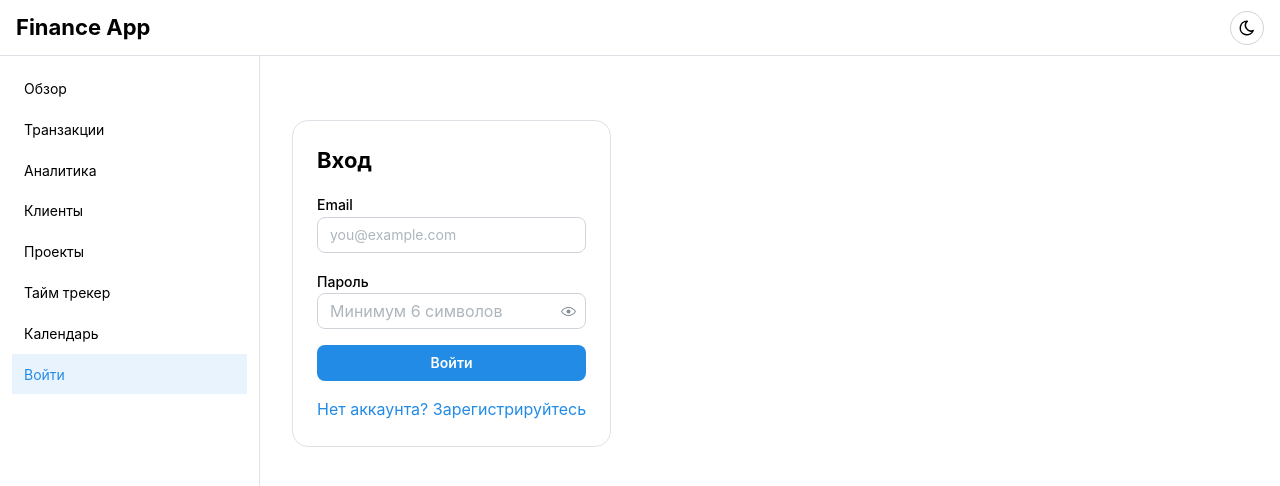
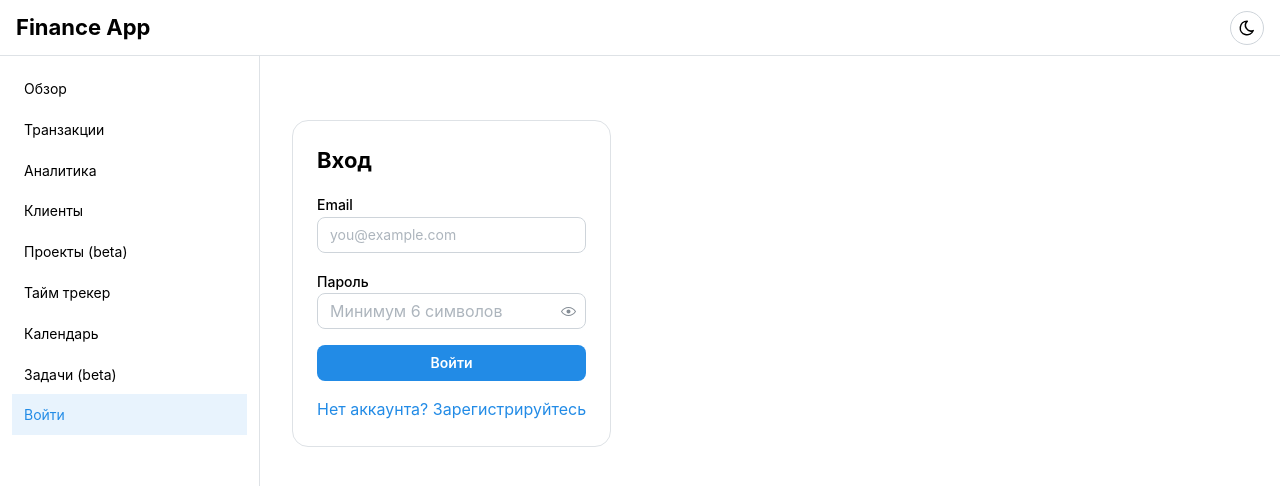
Before and after one commit to denisromanovich94/react-redux-finance-app, a React (Vite) app: page /auth in a window 1280 px wide. Shown: the top 486 px of the page. Built offline with nearby package versions, Linux system fonts and the light colour scheme; no server answers.

Commit message:
Улучшение UI: карточки проектов списком, добавлен пункт Задачи, метки beta

```diff
--- a/src/App.tsx
+++ b/src/App.tsx
@@ -123,7 +123,7 @@ export default function App() {
             onClick={toggle}
           />
           <NavLink
-            label="Проекты"
+            label="Проекты (beta)"
             component={Link}
             to="/projects"
             active={location.pathname.startsWith('/projects')}
@@ -141,6 +141,13 @@ export default function App() {
   component={Link}
   to="/calendar"
   active={location.pathname.startsWith('/calendar')}
+  onClick={toggle}
+/>
+<NavLink
+  label="Задачи (beta)"
+  component={Link}
+  to="/todos"
+  active={location.pathname.startsWith('/todos')}
   onClick={toggle}
 />
           {!user ? (
--- a/src/pages/Projects.tsx
+++ b/src/pages/Projects.tsx
@@ -159,7 +159,7 @@ export default function Projects() {
             const category = categories.find(c => c.id === project.category_id);
 
             return (
-              <Grid.Col key={project.id} span={{ base: 12, sm: 6, md: 4, lg: 3 }}>
+              <Grid.Col key={project.id} span={12}>
                 <Card p="md" withBorder radius="md" h="100%" style={{ display: 'flex', flexDirection: 'column' }}>
                   <Stack gap="sm" style={{ flex: 1 }}>
                     {/* Header: Color + Name + Actions */}
```
